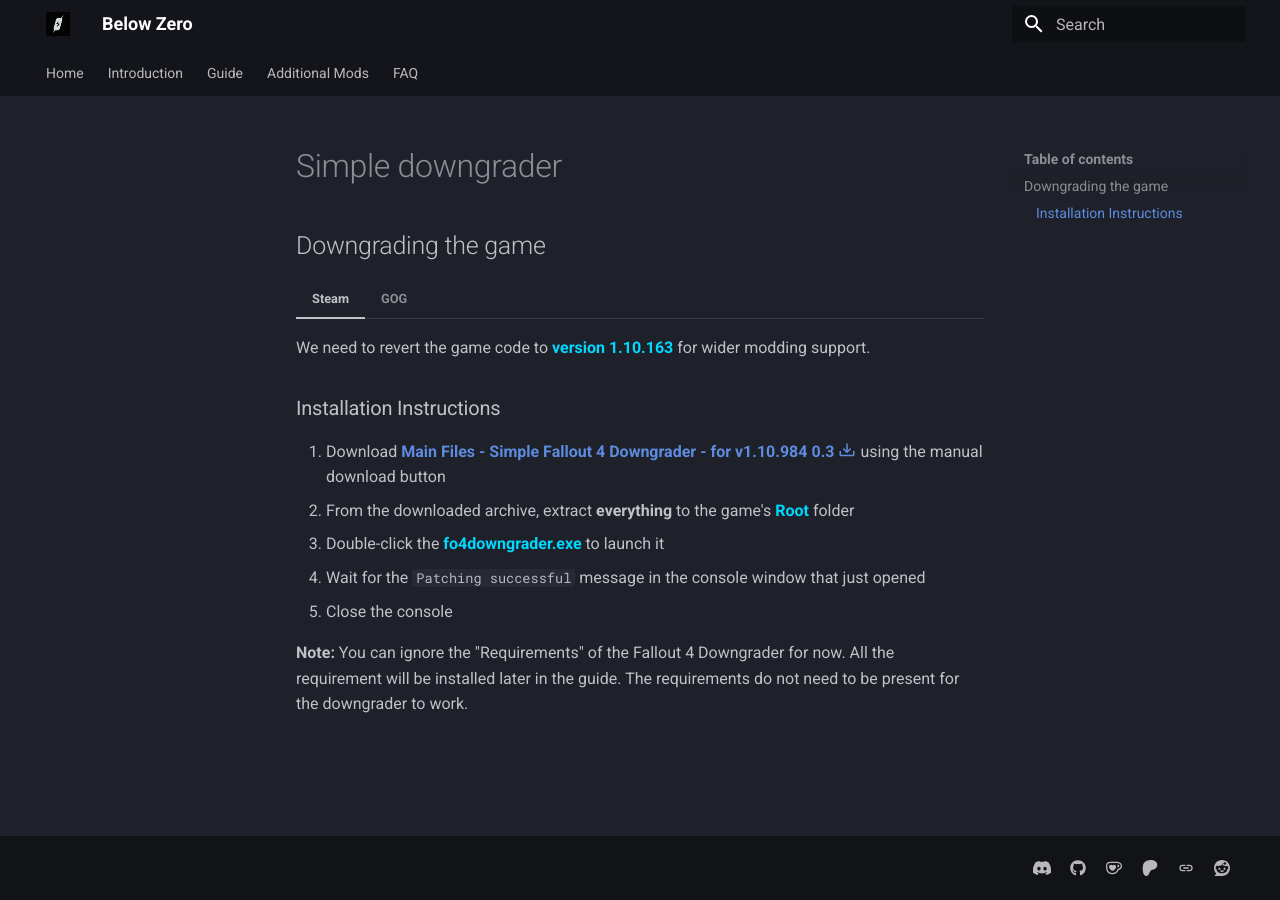
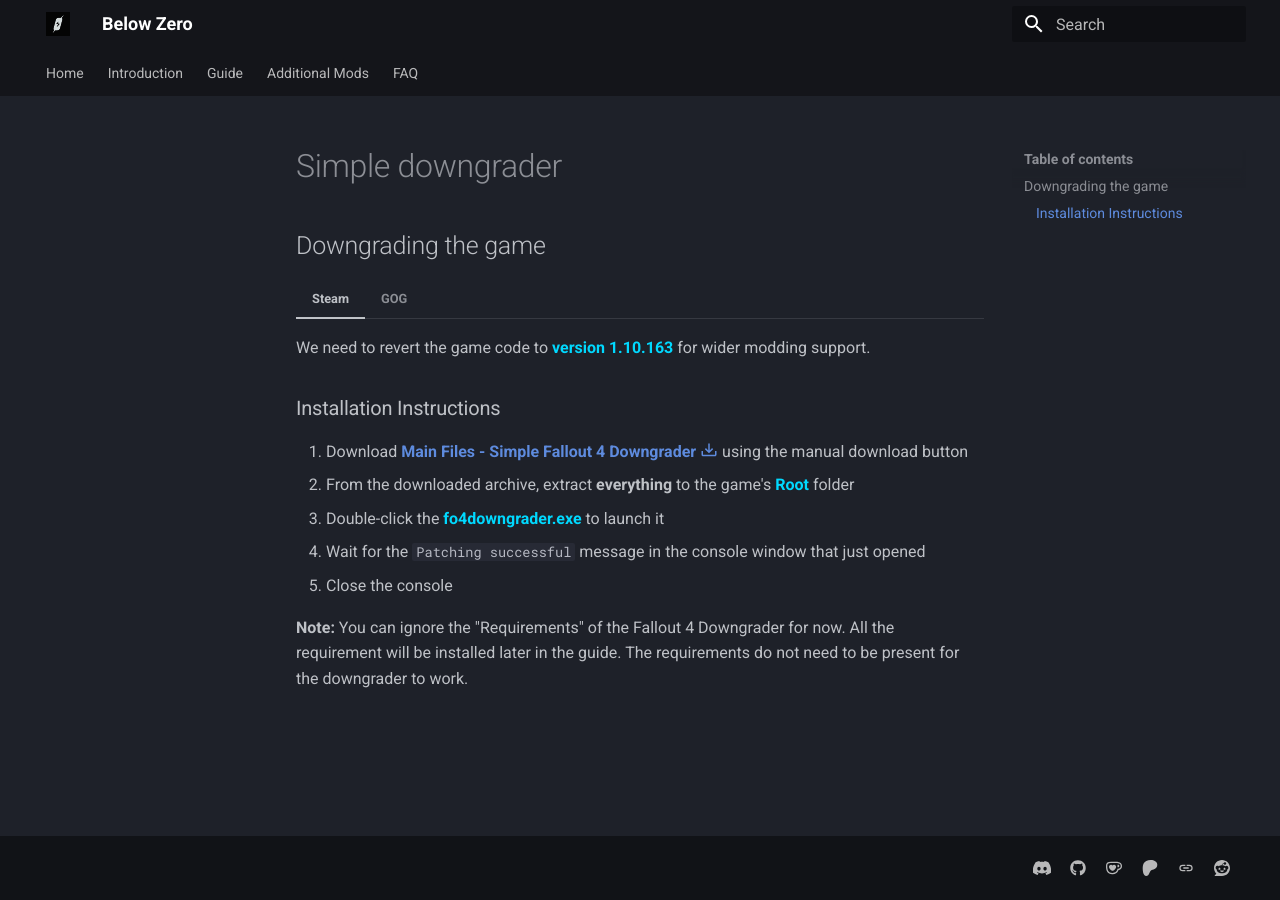
Before and after one commit to Redawt/BelowZeroGuide, an MkDocs documentation site: the page built from docs/mods/utilities/simple-downgrader.md, in a window 1280 px wide. Built offline with MkDocs 1.6.1 and Material for MkDocs 9.7.7, drawn with Linux system fonts in a browser that asks for light colours.

Commit message:
Update: Removed Downgrader mod version to make it clear which version is actually needed.

```diff
--- a/docs/mods/utilities/simple-downgrader.md
+++ b/docs/mods/utilities/simple-downgrader.md
@@ -5,7 +5,7 @@
     We need to revert the game code to ==version 1.10.163== for wider modding support.
 
     ### Installation Instructions
-    1. Download **[Main Files - Simple Fallout 4 Downgrader - for v1.10.984 0.3 :material-tray-arrow-down:](https://www.nexusmods.com/fallout4/mods/81933?tab=files)** using the manual download button
+    1. Download **[Main Files - Simple Fallout 4 Downgrader :material-tray-arrow-down:](https://www.nexusmods.com/fallout4/mods/81933?tab=files)** using the manual download button
     2. From the downloaded archive, extract **everything** to the game's ==Root== folder
     3. Double-click the ==fo4downgrader.exe== to launch it
     4. Wait for the `Patching successful` message in the console window that just opened
```
